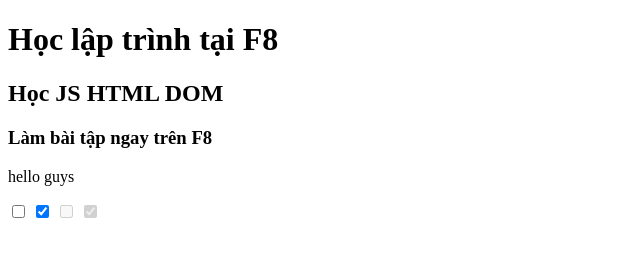
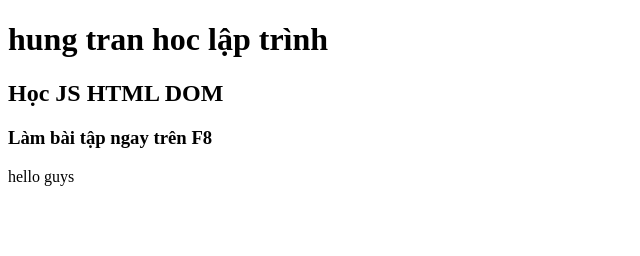
Before and after one commit to Hungdola/demo-git-hub-cua-hung, a plain HTML site: page lesson1/index.html in a window 1280 px wide. Shown: the whole page, without its empty margins (0-640 px from the left). Drawn offline with Linux system fonts and the light colour scheme.

Commit message:
update 3/1/2022

```diff
--- a/lesson1/dom.js
+++ b/lesson1/dom.js
@@ -1,7 +1,23 @@
 // var box1Element = document.getElementsByClassName('heading:first-child')
 // console.log([box1Element])
 
-var h1Element = document.getElementsByTagName('h1')
-var h2Element = document.getElementsByTagName('h2')
-var h3Element = document.getRootNode
-console.log([h2Element])
+var headingElement = document.querySelector('h1');
+
+headingElement.title = 'khong hiểu'
+
+headingElement.setAttribute('href','https://www.facebook.com/')
+
+
+console.log(headingElement.getAttribute('href'))
+
+console.log([headingElement])
+
+
+headingElement.innerText = 'hung tran hoc lập trình'
+
+var h1TagName = headingElement.localName
+
+var h1NextElementSibling = headingElement.nextElementSibling
+
+console.log(h1TagName)
+console.log(h1NextElementSibling)
--- a/lesson1/index.html
+++ b/lesson1/index.html
@@ -13,15 +13,15 @@
     <!-- <script src="array.js"></script> -->
     <!-- <script src="main.js"></script> -->
     <!-- <a href="https://www.facebook.com/">fb</a> -->
-    <!-- <h1 class="heading">chịu luôn, test dom nhé</h1>
-    <h1 class="heading">chịu luôn 1, test dom nhé</h1>
-    <h1 class="heading">chịu luôn 2, test dom nhé</h1> -->
+    <!-- <h1 class="heading">chịu luôn, test dom nhé</h1>-->
+    <!-- <h1 class="heading">chịu luôn 1, test dom nhé</h1> -->
+    <!-- <h1 class="heading">chịu luôn 2, test dom nhé</h1> -->
 
     <h1>Học lập trình tại F8</h1>
 
-<section>
+
     <h2>Học JS HTML DOM</h2>
-</section>
+
 
 <div>
     <h3>Làm bài tập ngay trên F8</h3>
@@ -31,11 +31,6 @@
     <p>hello guys</p>
     <script src="dom.js"></script>
 
-    <div type="checkbox" value="1" name="answer"></div>
-<input type="checkbox" value="1" name="answer" />
-<input type="checkbox" value="2" name="answer" checked />
-<input type="checkbox" value="3" name="answer" disabled />
-<input type="checkbox" value="4" name="answer" checked disabled />
 
 
 </body>
```
